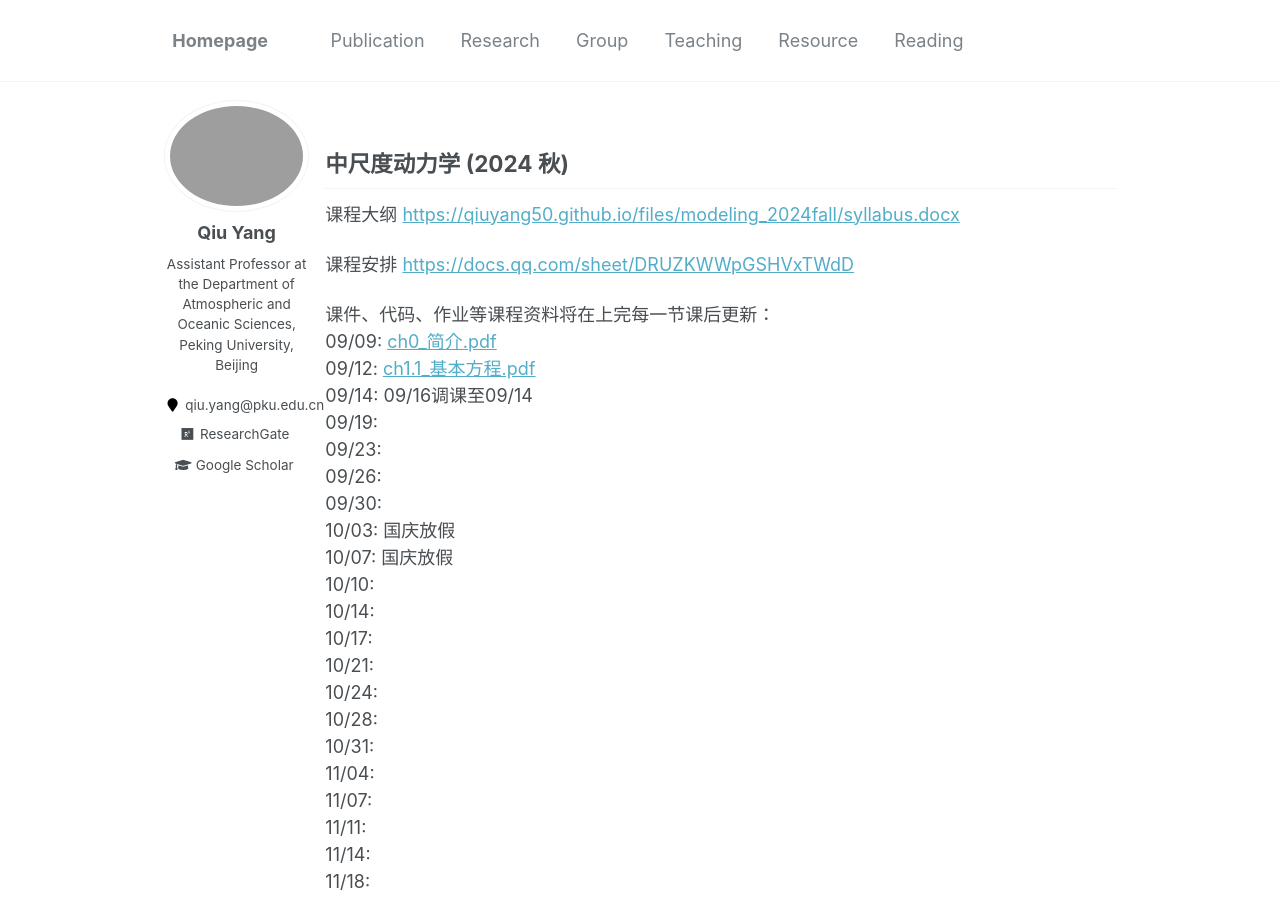
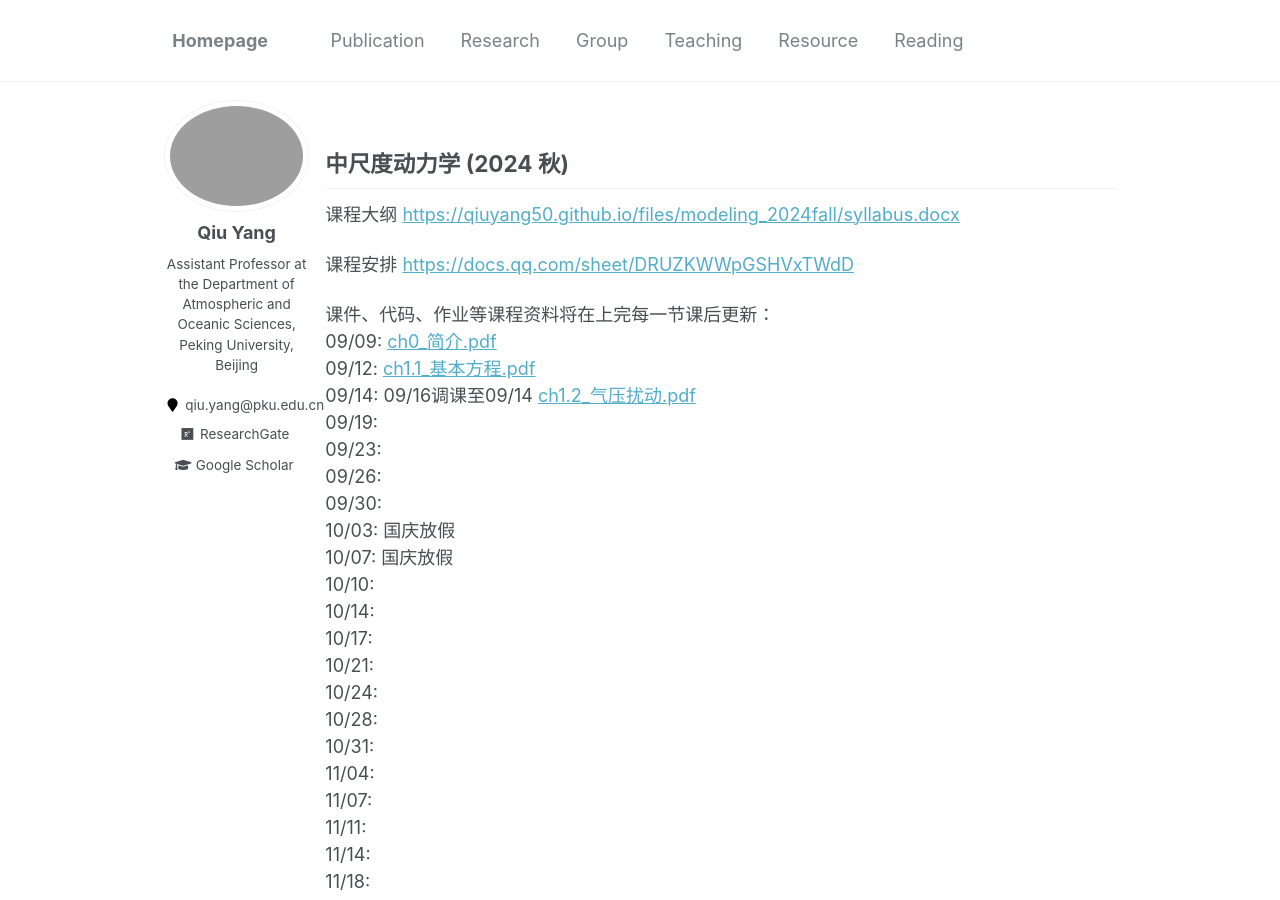
Before and after one commit to qiuyang50/qiuyang50.github.io, a Jekyll site: the page built from _pages/mesoscale_2024fall.md, in a window 1280 px wide and 900 px high. Built offline with Jekyll 4.4.1, drawn with Linux system fonts in a browser that asks for light colours.

Commit message:
Update mesoscale_2024fall.md

```diff
--- a/_pages/mesoscale_2024fall.md
+++ b/_pages/mesoscale_2024fall.md
@@ -13,7 +13,7 @@
 课件、代码、作业等课程资料将在上完每一节课后更新：
 09/09: <a href="https://qiuyang50.github.io/files/mesoscale_2024fall/ch0_简介.pdf">ch0_简介.pdf</a>
 09/12: <a href="https://qiuyang50.github.io/files/mesoscale_2024fall/ch1.1_基本方程.pdf">ch1.1_基本方程.pdf</a>
-09/14: 09/16调课至09/14
+09/14: 09/16调课至09/14 <a href="https://qiuyang50.github.io/files/mesoscale_2024fall/ch1.2_气压扰动.pdf">ch1.2_气压扰动.pdf</a>
 09/19:
 09/23:
 09/26:
```
